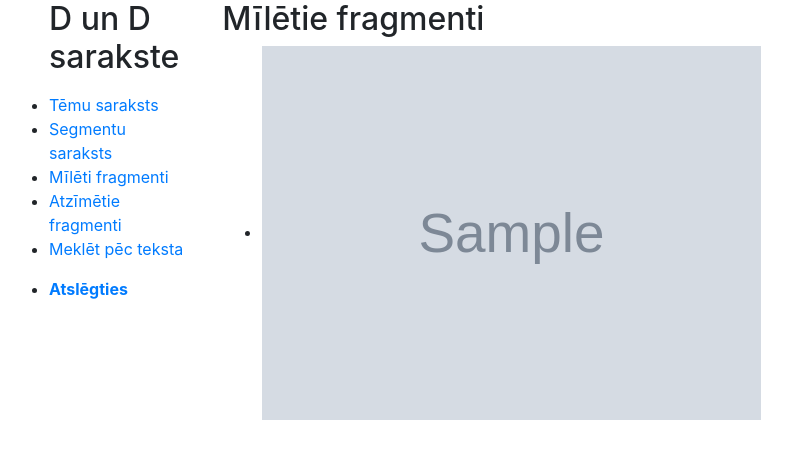
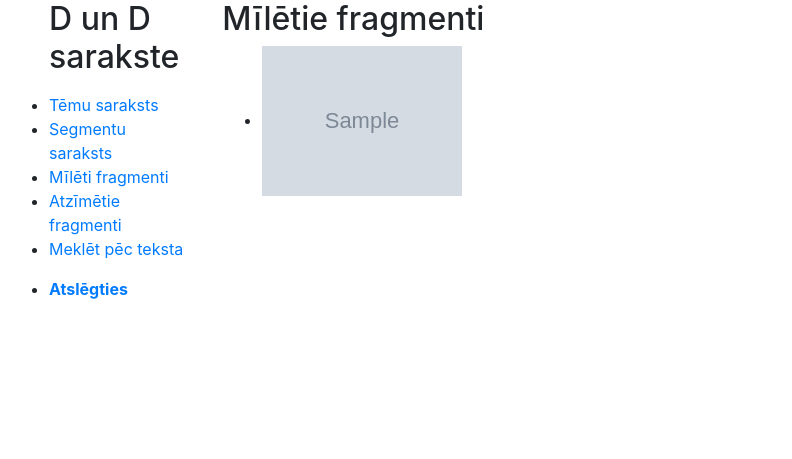
Before and after one commit to db533/sarakste, a Django app: page /mileti/ in a window 1280 px wide. Shown: the top 459 px of the page, without its empty margins (6-798 px from the left). Run offline with Django 4.2, Linux system fonts and the light colour scheme; a user stored in the database is signed in; tables that the repository leaves empty hold one stand-in row (values such as "Sample post"); grey boxes marked "Sample" are stand-in pictures.

```diff
--- a/sarakste_app/templates/loved_list.html
+++ b/sarakste_app/templates/loved_list.html
@@ -6,7 +6,7 @@
     {% if loved_snippets %}
         <ul>
             {% for snippet in loved_snippets %}
-                <li><a href="{% url 'display_snippets' %}?frag1={{ snippet.segment }}&place1={{ snippet.place }}&edit={{ edit_mode }}"><img src="{% static snippet.filename %}" alt="Snippet Image" style="width: 50%;"></a></li>
+                <li><a href="{% url 'display_snippets' %}?frag1={{ snippet.segment }}&place1={{ snippet.place }}&edit={{ edit_mode }}"><img src="{% static snippet.filename %}" alt="Snippet Image" style="width: 20%;"></a></li>
                 <!-- Add more snippet details as needed -->
             {% endfor %}
         </ul>
--- a/sarakste_app/templates/marked_loved_list.html
+++ b/sarakste_app/templates/marked_loved_list.html
@@ -6,7 +6,7 @@
     {% if marked_snippets %}
         <ul>
             {% for snippet in marked_snippets %}
-                <li><a href="{% url 'display_snippets' %}?frag1={{ snippet.segment }}&place1={{ snippet.place }}&edit={{ edit_mode }}"><img src="{% static snippet.filename %}" alt="Snippet Image" style="width: 50%;"></a></li>
+                <li><a href="{% url 'display_snippets' %}?frag1={{ snippet.segment }}&place1={{ snippet.place }}&edit={{ edit_mode }}"><img src="{% static snippet.filename %}" alt="Snippet Image" style="width: 20%;"></a></li>
                 <!-- Add more snippet details as needed -->
             {% endfor %}
         </ul>
```
